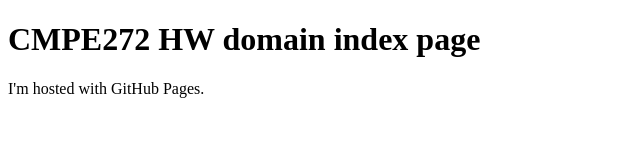
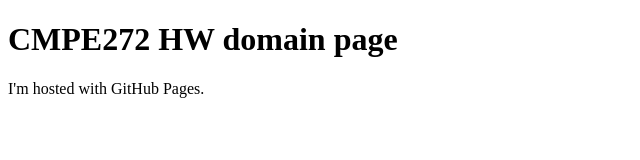
Before and after one commit to Sushmitha-93/CMPE272_Assigments, a plain HTML site: page index.html in a window 1280 px wide. Shown: the whole page, without its empty margins (0-640 px from the left). Drawn offline with Linux system fonts and the light colour scheme.

Commit message:
Update index.html

```diff
--- a/index.html
+++ b/index.html
@@ -1,7 +1,7 @@
 <!DOCTYPE html>
 <html>
 <body>
-<h1>CMPE272 HW domain index page</h1>
+<h1>CMPE272 HW domain page</h1>
 <p>I'm hosted with GitHub Pages.</p>
 </body>
 </html>
```
